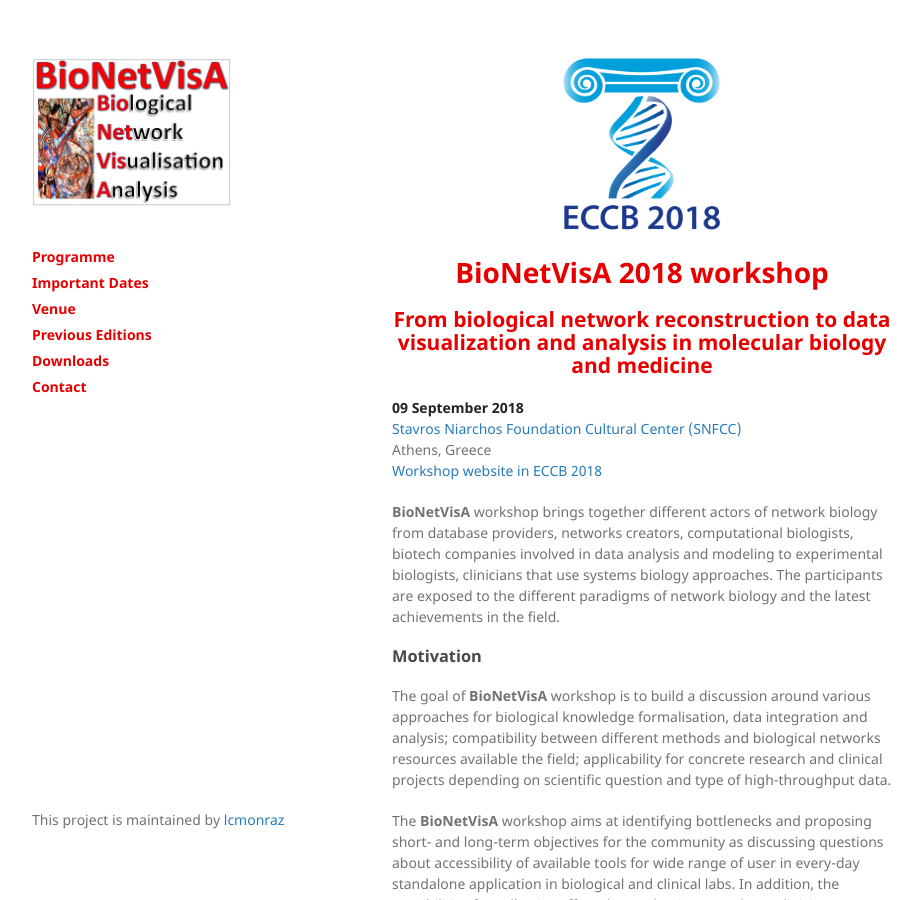
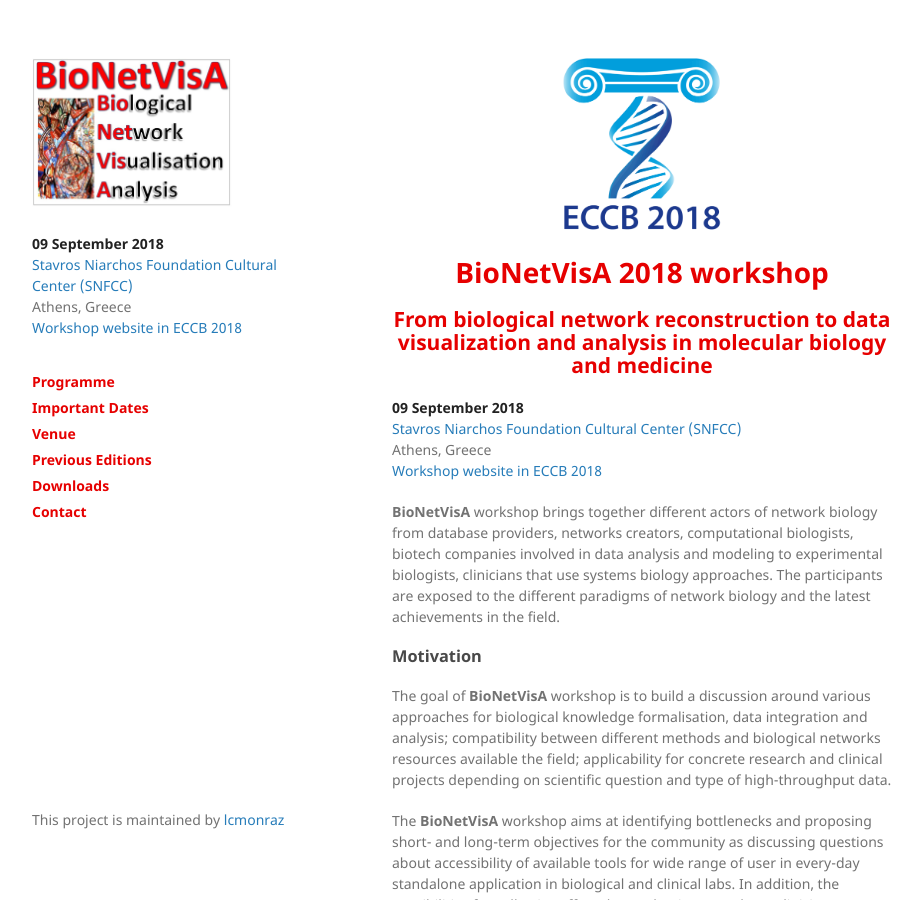
Before and after one commit to lcmonraz/Bionetvisa.github.io, a Jekyll site: the page built from index.md, in a window 1280 px wide and 900 px high. Shown: the whole window, without its empty margins (178-1099 px from the left). Built offline with Jekyll 4.4.1, drawn with Linux system fonts in a browser that asks for light colours.

Commit message:
Update default.html

```diff
--- a/_layouts/default.html
+++ b/_layouts/default.html
@@ -19,6 +19,11 @@
 
       <br />
       <br />
+       <p><strong>09 September 2018</strong><br />
+       <a href="https://www.snfcc.org/default.aspx">Stavros Niarchos Foundation Cultural Center (SNFCC)</a><br />
+       Athens, Greece<br />
+       <a href="http://eccb18.org/workshop-2/">Workshop website in ECCB 2018</a>
+       </p>
       <br />
 
         <p style="line-height:6px;"><a href="/programme"><font color="#e60000"><b>Programme</b></font></a></p>
```
